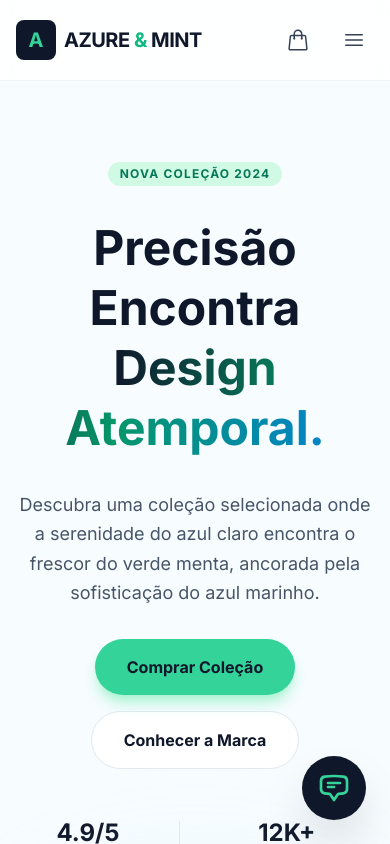
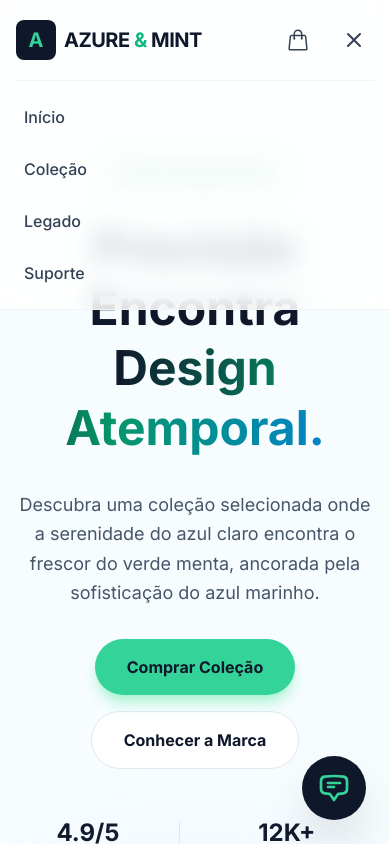
Before and after one commit to Pnuelzin/P-GINA-AZURE-MINT, a React (Vite) app: page / in a window 390 px wide. Both pictures are taken after a click on the button 354 px from the left and 40 px from the top of the page. Shown: the top 844 px of the page. Built offline with nearby package versions, Linux system fonts and the light colour scheme.

Commit message:
feat: add smooth scroll animation with offset handling to navbar links

```diff
--- a/components/Navbar.tsx
+++ b/components/Navbar.tsx
@@ -7,30 +7,53 @@ interface NavbarProps {
 }
 
 const Navbar: React.FC<NavbarProps> = ({ cartCount, onCartClick }) => {
+  const [isMobileMenuOpen, setIsMobileMenuOpen] = React.useState(false);
+
+  const handleNavClick = (e: React.MouseEvent<HTMLAnchorElement>, targetId: string) => {
+    e.preventDefault();
+    setIsMobileMenuOpen(false);
+    const element = document.getElementById(targetId);
+    if (element) {
+      const headerOffset = 80;
+      const elementPosition = element.getBoundingClientRect().top;
+      const offsetPosition = elementPosition + window.pageYOffset - headerOffset;
+
+      window.scrollTo({
+        top: offsetPosition,
+        behavior: 'smooth'
+      });
+    }
+  };
+
   return (
     <nav className="fixed top-0 left-0 right-0 bg-white/80 backdrop-blur-md z-50 border-b border-slate-100">
       <div className="max-w-7xl mx-auto px-4 sm:px-6 lg:px-8">
         <div className="flex justify-between items-center h-20">
-          <div className="flex items-center gap-2">
+          <a
+            href="#home"
+            onClick={(e) => handleNavClick(e, 'home')}
+            className="flex items-center gap-2 cursor-pointer"
+          >
             <div className="w-10 h-10 bg-slate-900 rounded-lg flex items-center justify-center">
               <span className="text-emerald-400 font-bold text-xl">A</span>
             </div>
             <span className="font-bold text-xl tracking-tight text-slate-900 uppercase">
               Azure <span className="text-emerald-500">&</span> Mint
             </span>
-          </div>
+          </a>
 
-          <div className="hidden md:flex items-center space-gap-8 space-x-8 text-sm font-medium text-slate-600">
-            <a href="#home" className="hover:text-slate-900 transition-colors">Início</a>
-            <a href="#catalog" className="hover:text-slate-900 transition-colors">Coleção</a>
-            <a href="#about" className="hover:text-slate-900 transition-colors">Legado</a>
-            <a href="#contact" className="hover:text-slate-900 transition-colors">Suporte</a>
+          <div className="hidden md:flex items-center space-x-8 text-sm font-medium text-slate-600">
+            <a href="#home" onClick={(e) => handleNavClick(e, 'home')} className="hover:text-slate-900 transition-colors py-2 border-b-2 border-transparent hover:border-emerald-500">Início</a>
+            <a href="#catalog" onClick={(e) => handleNavClick(e, 'catalog')} className="hover:text-slate-900 transition-colors py-2 border-b-2 border-transparent hover:border-emerald-500">Coleção</a>
+            <a href="#about" onClick={(e) => handleNavClick(e, 'about')} className="hover:text-slate-900 transition-colors py-2 border-b-2 border-transparent hover:border-emerald-500">Legado</a>
+            <a href="#contact" onClick={(e) => handleNavClick(e, 'contact')} className="hover:text-slate-900 transition-colors py-2 border-b-2 border-transparent hover:border-emerald-500">Suporte</a>
           </div>
 
           <div className="flex items-center gap-4">
             <button
               onClick={onCartClick}
               className="relative p-2 text-slate-700 hover:text-emerald-600 transition-colors"
+              aria-label="Carrinho de Compras"
             >
               <svg xmlns="http://www.w3.org/2000/svg" fill="none" viewBox="0 0 24 24" strokeWidth={1.5} stroke="currentColor" className="w-6 h-6">
                 <path strokeLinecap="round" strokeLinejoin="round" d="M15.75 10.5V6a3.75 3.75 0 10-7.5 0v4.5m11.356-1.993l1.263 12c.07.665-.45 1.243-1.119 1.243H4.25a1.125 1.125 0 01-1.12-1.243l1.264-12A1.125 1.125 0 015.513 7.5h12.974c.576 0 1.059.435 1.119 1.007zM8.625 10.5a.375.375 0 11-.75 0 .375.375 0 01.75 0zm7.5 0a.375.375 0 11-.75 0 .375.375 0 01.75 0z" />
@@ -41,13 +64,34 @@ const Navbar: React.FC<NavbarProps> = ({ cartCount, onCartClick }) => {
                 </span>
               )}
             </button>
-            <button className="md:hidden p-2 text-slate-700">
-              <svg xmlns="http://www.w3.org/2000/svg" fill="none" viewBox="0 0 24 24" strokeWidth={1.5} stroke="currentColor" className="w-6 h-6">
-                <path strokeLinecap="round" strokeLinejoin="round" d="M3.75 6.75h16.5M3.75 12h16.5m-16.5 5.25h16.5" />
-              </svg>
+
+            <button
+              onClick={() => setIsMobileMenuOpen(!isMobileMenuOpen)}
+              className="md:hidden p-2 text-slate-700 focus:outline-none"
+              aria-label="Abrir Menu"
+            >
+              {isMobileMenuOpen ? (
+                <svg xmlns="http://www.w3.org/2000/svg" fill="none" viewBox="0 0 24 24" strokeWidth={2} stroke="currentColor" className="w-6 h-6">
+                  <path strokeLinecap="round" strokeLinejoin="round" d="M6 18L18 6M6 6l12 12" />
+                </svg>
+              ) : (
+                <svg xmlns="http://www.w3.org/2000/svg" fill="none" viewBox="0 0 24 24" strokeWidth={1.5} stroke="currentColor" className="w-6 h-6">
+                  <path strokeLinecap="round" strokeLinejoin="round" d="M3.75 6.75h16.5M3.75 12h16.5m-16.5 5.25h16.5" />
+                </svg>
+              )}
             </button>
           </div>
         </div>
+
+        {/* Mobile Navigation Menu */}
+        {isMobileMenuOpen && (
+          <div className="md:hidden py-4 border-t border-slate-100 flex flex-col space-y-3 animate-slide-in-up">
+            <a href="#home" onClick={(e) => handleNavClick(e, 'home')} className="px-2 py-2 text-slate-700 hover:text-emerald-600 font-medium">Início</a>
+            <a href="#catalog" onClick={(e) => handleNavClick(e, 'catalog')} className="px-2 py-2 text-slate-700 hover:text-emerald-600 font-medium">Coleção</a>
+            <a href="#about" onClick={(e) => handleNavClick(e, 'about')} className="px-2 py-2 text-slate-700 hover:text-emerald-600 font-medium">Legado</a>
+            <a href="#contact" onClick={(e) => handleNavClick(e, 'contact')} className="px-2 py-2 text-slate-700 hover:text-emerald-600 font-medium">Suporte</a>
+          </div>
+        )}
       </div>
     </nav>
   );
--- a/index.html
+++ b/index.html
@@ -14,9 +14,13 @@
     <link rel="preconnect" href="https://fonts.gstatic.com" crossorigin>
     <link href="https://fonts.googleapis.com/css2?family=Inter:wght@300;400;500;600;700&display=swap" rel="stylesheet">
     <style>
+        html {
+            font-family: 'Inter', sans-serif;
+            scroll-behavior: smooth;
+            scroll-padding-top: 5rem;
+        }
         body {
             font-family: 'Inter', sans-serif;
-            scroll-behavior: smooth;
         }
         .mint-gradient {
             background: linear-gradient(135deg, #A7F3D0 0%, #34D399 100%);
```
